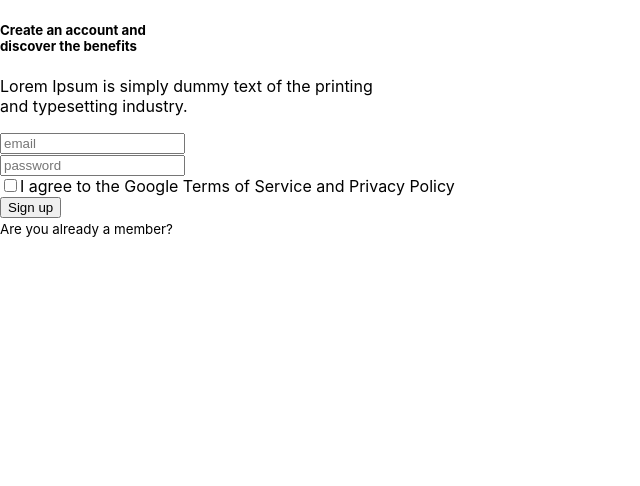
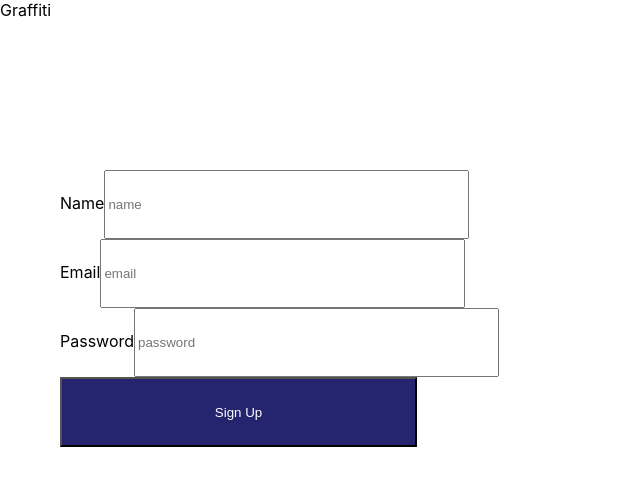
Before and after one commit to Muhammadcod/ecormmerce, a React (Create React App) app in the folder clients/: page /signup in a window 1280 px wide. Shown: the top 486 px of the page, without its empty margins (0-640 px from the left). Built offline with nearby package versions, Linux system fonts and the light colour scheme; the HTML template or start-up script is replaced by a standard one.

Commit message:
style: Styling sign up page

```diff
--- a/clients/src/features/user/SignUp.js
+++ b/clients/src/features/user/SignUp.js
@@ -1,54 +1,72 @@
-import React, { useEffect, useState } from 'react';
-import PropTypes from 'prop-types';
-import { unwrapResult } from '@reduxjs/toolkit';
+import React from 'react';
+import styled from 'styled-components';
 import { useDispatch, useSelector } from 'react-redux';
 import { useForm } from 'react-hook-form';
 import { selectUserStatus, signUpUser } from './UsersSlice';
-import { fetchProducts, selectProductStatus } from '../products/productsSlice';
 
-const SignUp = (props) => {
-  const {
-    register,
-    handleSubmit,
-    errors,
-    formState: { isSubmitSuccessful },
-  } = useForm();
+const SignupWrapper = styled.div`
+  height: 100vh;
+`;
+
+const SignupContent = styled.div`
+  height: 100%;
+`;
+
+const GraffitiCol = styled.div``;
+
+const SignupCol = styled.div`
+  display: flex;
+  padding: 150px 60px;
+  align-items: start;
+`;
+const Input = styled.input`
+  width: 357px;
+  height: 63px;
+`;
+
+const SignUpButton = styled.button`
+  width: 357px;
+  height: 70px;
+  background: #24246f;
+  color: #ffffff;
+`;
+
+const SignUp = () => {
+  const { register, handleSubmit, errors } = useForm();
 
   const dispatch = useDispatch();
-  // const userStatus = useSelector(selectUserStatus);
 
   const onSubmit = (data) => {
     dispatch(signUpUser(data));
   };
-
   return (
-    <div>
-      <div className="container d-flex justify-content-center">
-        <div className="signup-form text-center">
-          <h5 className="login__text">
-            Create an account and <br /> discover the benefits
-          </h5>
-          <p className="small px-2 mb-5">
-            Lorem Ipsum is simply dummy text of the printing <br /> and
-            typesetting industry.
-          </p>
+    <>
+      <SignupWrapper className="container-fluid">
+        <SignupContent className="row">
+          <GraffitiCol className="col-sm-3 border">Graffiti</GraffitiCol>
+          <SignupCol className="col-sm border">
             <form onSubmit={handleSubmit(onSubmit)}>
-            {/*<div className="form-group">
-              <input
-                type="firstname"
-                className="form-control form-control__custom"
-                id="exampleInputFirstname1"
+              <div className="mb-3">
+                <label htmlFor="exampleInputName1" className="form-label">
+                  Name
+                </label>
+                <Input
+                  type="name"
+                  className="form-control form-control-lg"
+                  id="exampleInputName1"
+                  aria-describedby="nameHelp"
                   ref={register({ required: true })}
-                name="firstName"
-                placeholder="firstname"
+                  name="name"
+                  placeholder="name"
                 />
-            </div>*/}
-            {errors.exampleRequired && <span>This field is required</span>}
-
-            <div className="form-group">
-              <input
+              </div>
+              <div className="mb-3">
+                <label htmlFor="exampleInputEmail1" className="form-label">
+                  Email
+                </label>
+                <Input
                   type="email"
-                className="form-control form-control__custom"
+                  className="form-control form-control-lg"
                   id="exampleInputEmail1"
                   aria-describedby="emailHelp"
                   ref={register({ required: true })}
@@ -56,44 +74,28 @@ const SignUp = (props) => {
                   placeholder="email"
                 />
               </div>
-
-            <div className="form-group">
-              <input
+              <div className="mb-3">
+                <label htmlFor="exampleInputPassword1" className="form-label">
+                  Password
+                </label>
+                <Input
                   type="password"
-                className="form-control form-control__custom small"
+                  className="form-control form-control-lg"
                   id="exampleInputPassword1"
                   ref={register({ required: true })}
                   name="password"
                   placeholder="password"
                 />
               </div>
-
-            <div className="form-group form-check  mb-5">
-              <input
-                type="checkbox"
-                className="form-check-input form-control__custom"
-                id="exampleCheck1"
-              />
-              <label
-                className="form-check-label small text-left"
-                htmlFor="exampleCheck1"
-              >
-                I agree to the Google Terms of Service and Privacy Policy
-              </label>
-            </div>
-            <button type="submit" className="btn border btn__submit">
-              Sign up
-            </button>
+              <SignUpButton type="submit" className="btn ">
+                Sign Up
+              </SignUpButton>
             </form>
-          <small className="form-text text-muted">
-            Are you already a member?
-          </small>
-        </div>
-      </div>
-    </div>
+          </SignupCol>
+        </SignupContent>
+      </SignupWrapper>
+    </>
   );
 };
 
-SignUp.propTypes = {};
-
 export default SignUp;
```
Lines whose indentation alone changed are shown as unchanged.
